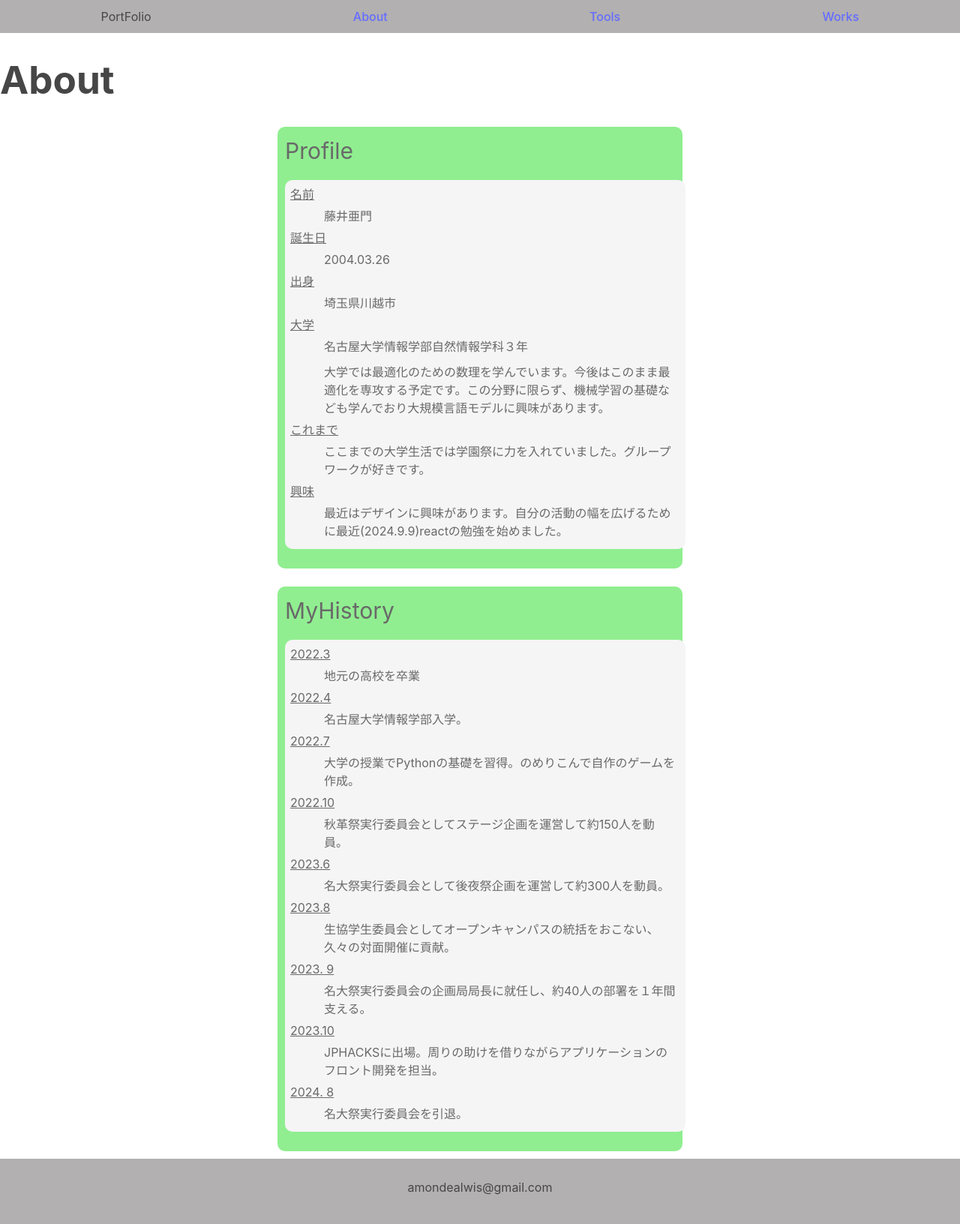
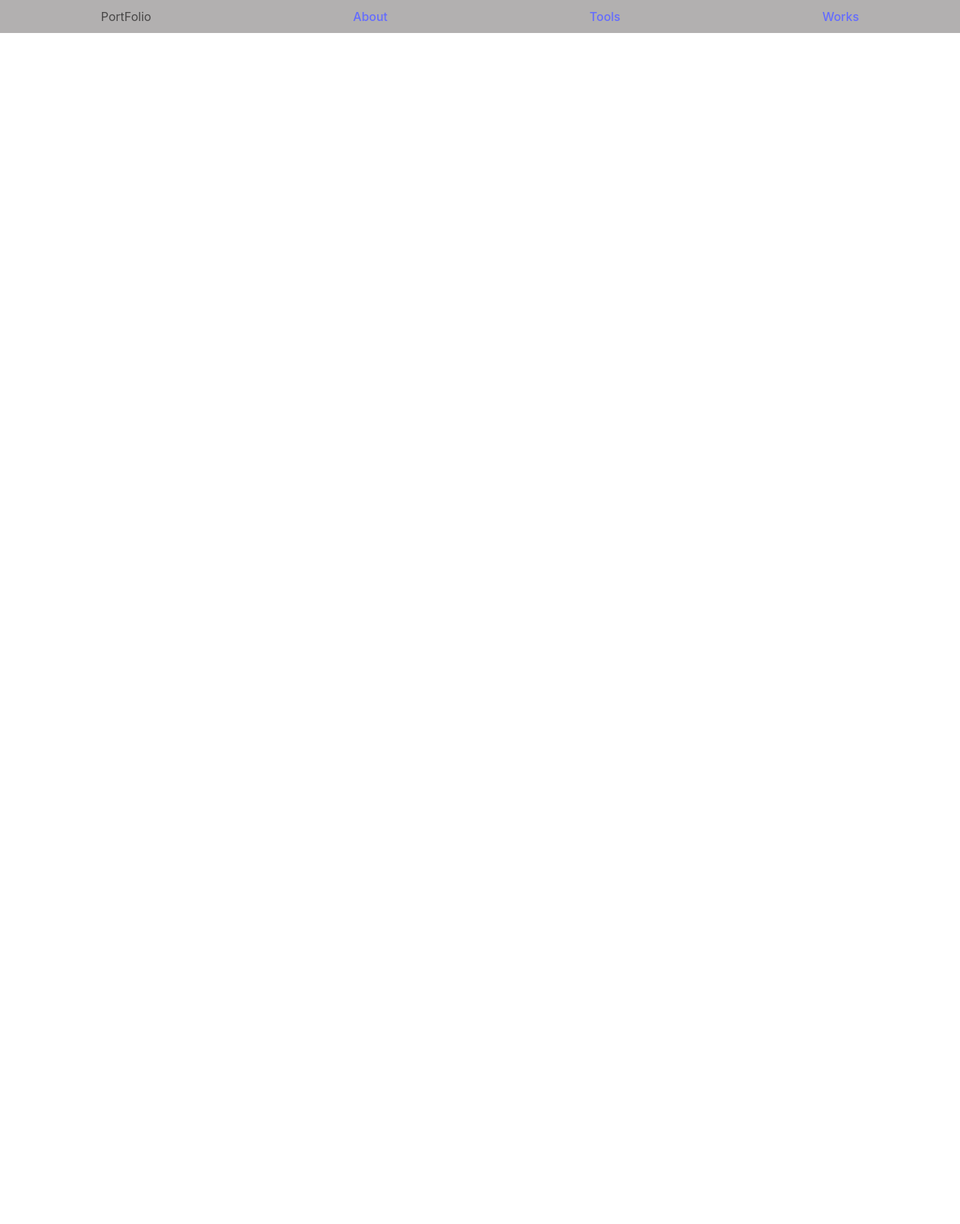
Before and after one commit to FujiiAmon/port-folio, a React (Vite) app: page / in a window 1280 px wide. Shown: the top 1632 px of the page at 75% size. After the commit the page ends 800 px from the top, so only its background shows below. Built offline with nearby package versions, Linux system fonts and the light colour scheme.

Commit message:
デザイン修正＆デプロイ

```diff
--- a/src/App.jsx
+++ b/src/App.jsx
@@ -1,25 +1,12 @@
 import "./App.css";
-import styled from "styled-components";
 import { MyRouter } from "./components/router/MyRouter";
 
 function App() {
-  return (
-    <>
-      <MyRouter />
-      <SFooter>
-        <p>amondealwis@gmail.com</p>
-      </SFooter>
-    </>
-  );
+    return (
+        <>
+            <MyRouter />
+        </>
+    );
 }
 
 export default App;
-
-const SFooter = styled.div`
-  width: 100%;
-  padding-top: 10px;
-  margin-bottom: 0;
-  padding-bottom: 50px;
-  margin-top: 10px;
-  background-color: #b2b0b0;
-`;
--- a/src/components/router/MyRouter.jsx
+++ b/src/components/router/MyRouter.jsx
@@ -9,12 +9,12 @@ export const MyRouter = () => {
         <BrowserRouter basename="/">
             <SHeader>
                 PortFolio
-                <Link to="/">About</Link>
+                <Link to="/port-folio">About</Link>
                 <Link to="/tools">Tools</Link>
                 <Link to="/works">Works</Link>
             </SHeader>
             <Routes>
-                <Route path="/" element={<Profile />} />
+                <Route path="/port-folio" element={<Profile />} />
                 <Route path="/tools" element={<Tools />} />
                 <Route path="/works" element={<Works />} />
             </Routes>
--- a/src/components/style/SContainer.jsx
+++ b/src/components/style/SContainer.jsx
@@ -1,8 +1,10 @@
 import styled from "styled-components";
 
 export const SContainer = styled.div`
+    justify-content: center;
     background-color: lightgreen;
     border-radius: 10px;
-    padding: 10px;
-    width: 520px;
+    padding-top: 10px;
+    padding-bottom: 30px;
+    width: 90%;
 `;
--- a/src/components/style/SDl.jsx
+++ b/src/components/style/SDl.jsx
@@ -1,7 +1,8 @@
 import styled from "styled-components";
 
 export const SDl = styled.dl`
-    width: 100%;
+    width: 90%;
+    margin: auto;
     color: dimgray;
     background-color: whitesmoke;
     border-radius: 10px;
--- a/src/components/style/SP.jsx
+++ b/src/components/style/SP.jsx
@@ -1,9 +1,10 @@
 import styled from "styled-components";
 
 export const SP = styled.p`
-  font-size: 30px;
-  color: dimgray;
-  text-align: left;
-  margin-top: 0px;
-  margin-bottom: 10px;
+    font-size: 30px;
+    color: dimgray;
+    text-align: left;
+    margin-top: 0px;
+    margin-left: 10px;
+    margin-bottom: 10px;
 `;
--- a/src/pages/Profile.jsx
+++ b/src/pages/Profile.jsx
@@ -5,7 +5,7 @@ import { SDl } from "../components/style/SDl";
 export const Profile = () => {
     return (
         <>
-            <h1 style={{ textAlign: "left" }}>About</h1>
+            <h1 style={{ textAlign: "left", marginLeft: "10px" }}>About</h1>
             <SContainer style={{ margin: "0 auto" }}>
                 <SP>Profile</SP>
                 <SDl>
--- a/src/pages/Tools.jsx
+++ b/src/pages/Tools.jsx
@@ -4,7 +4,7 @@ import { ToolCard } from "../components/ToolCard";
 export const Tools = () => {
     return (
         <>
-            <h1 style={{ textAlign: "left" }}>Tools</h1>
+            <h1 style={{ textAlign: "left", marginLeft: "10px" }}>Tools</h1>
 
             <SGrid>
                 <ToolCard
@@ -84,6 +84,7 @@ export const Tools = () => {
 };
 
 const SGrid = styled.div`
+    margin: 5%;
     background-color: aquamarine;
     display: grid;
     gap: 15px;
--- a/src/pages/Works.jsx
+++ b/src/pages/Works.jsx
@@ -12,7 +12,7 @@ import blog from "../assets/blog.png";
 export const Works = () => {
     return (
         <>
-            <h1 style={{ textAlign: "left" }}>Works</h1>
+            <h1 style={{ textAlign: "left", marginLeft: "10px" }}>Works</h1>
             <SGrid>
                 <WorkCard
                     src={narrowescape}
@@ -63,6 +63,7 @@ export const Works = () => {
 const SGrid = styled.div`
     background-color: violet;
     display: grid;
+    margin: 5%;
     padding: 3% 2%;
     gap: 10px;
     grid-template-columns: 1fr 1fr;
```
